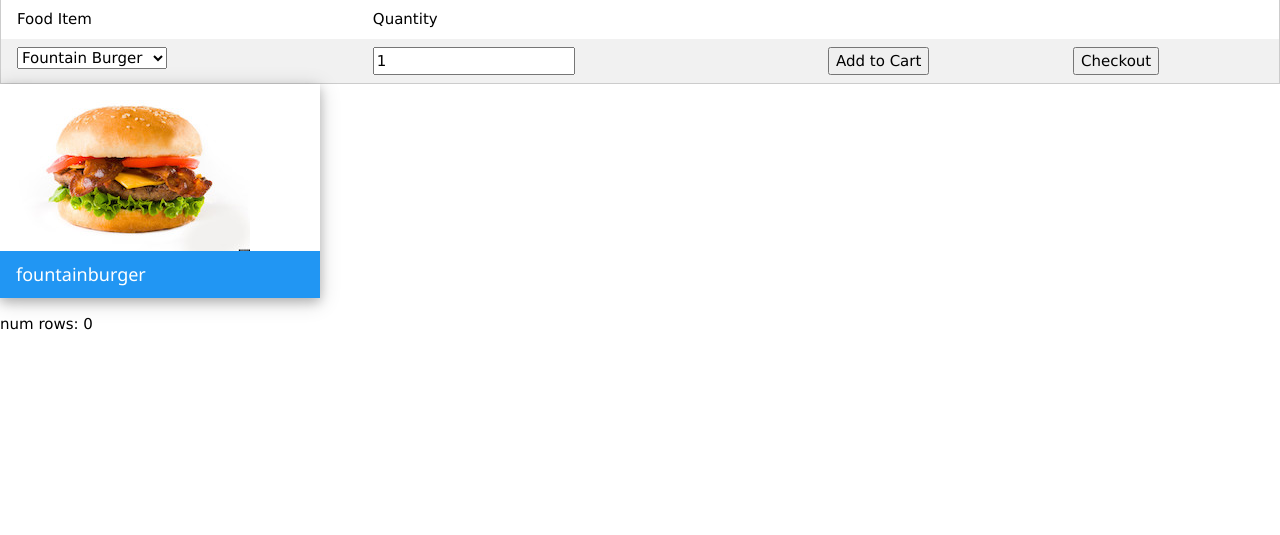
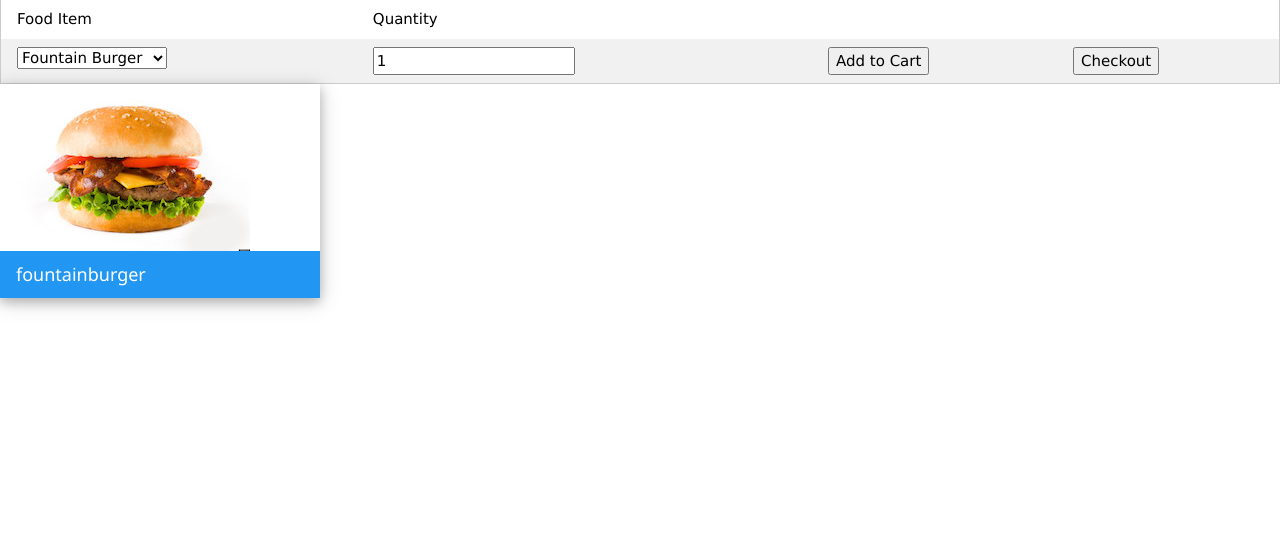
Before and after one commit to NolanJMcCafferty/Coop-Online, a PHP site: page /order.php in a window 1280 px wide. Shown: the part 109-644 px from the top of the page. Run offline with PHP 8.4, Linux system fonts and the light colour scheme; data that the repository does not hold is empty; some libraries are stand-ins or nearby versions.

```diff
--- a/application/view/orderForm.php
+++ b/application/view/orderForm.php
@@ -98,7 +98,7 @@ Thank you!</p>
     $result = perform_query($connection, $query6);
     $orders = mysqli_num_rows($result);
 
-    echo "<p>num rows:  $orders  </p>";
+
     $index = 0;
     while ($row = mysqli_fetch_assoc($result)) {
         if($index == 0){
```
